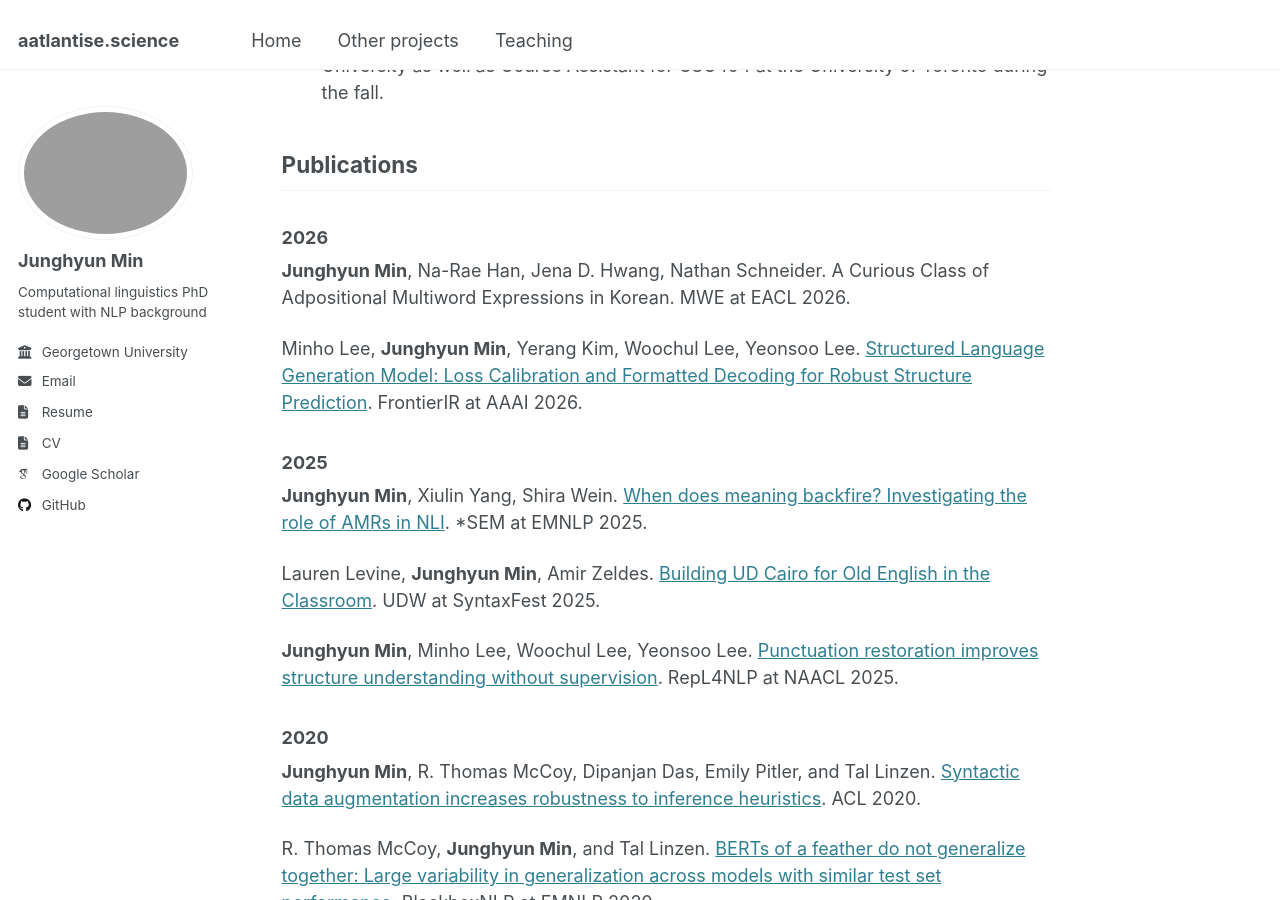
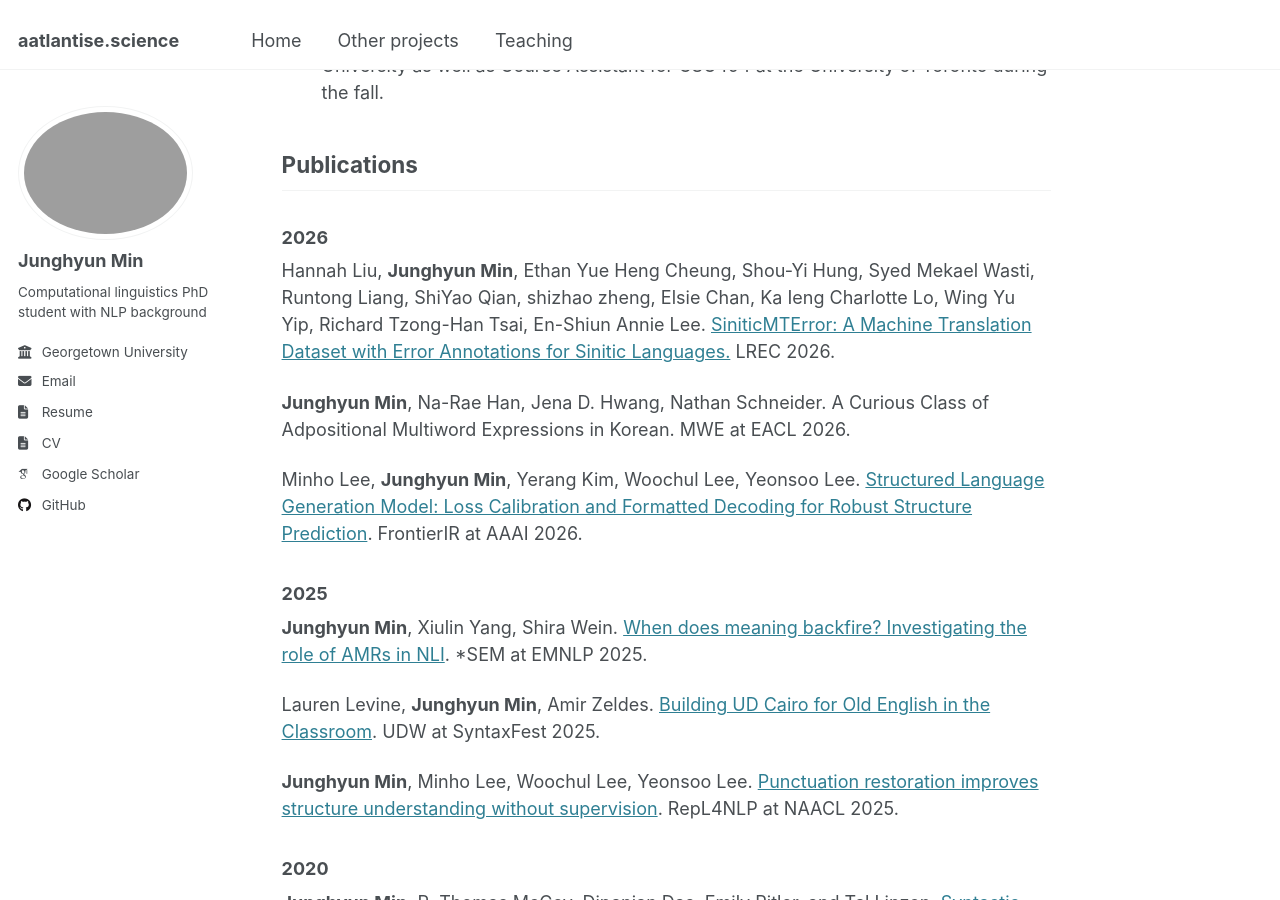
Before and after one commit to Aatlantise/aatlantise.github.io, a Jekyll site: the page built from _pages/about.md, in a window 1280 px wide and 900 px high, scrolled down 735 px. Built offline with Jekyll 4.4.1, drawn with Linux system fonts in a browser that asks for light colours; some web fonts are replaced.

Commit message:
[Chore] Add paper
* Add SiniticMTError
* Still salty about CantoNLU rejection >:(

```diff
--- a/_pages/about.md
+++ b/_pages/about.md
@@ -31,6 +31,10 @@ as well as Course Assistant for CSC494 at the University of Toronto during the f
 
 ## Publications
 ### 2026
+Hannah Liu, **Junghyun Min**, Ethan Yue Heng Cheung, Shou-Yi Hung, Syed Mekael Wasti, Runtong Liang, ShiYao Qian, shizhao zheng, Elsie Chan, Ka Ieng Charlotte Lo, Wing Yu Yip, Richard Tzong-Han Tsai, En-Shiun Annie Lee.
+[SiniticMTError: A Machine Translation Dataset with Error Annotations for Sinitic Languages.](https://arxiv.org/abs/2509.20557v1)
+LREC 2026.
+
 **Junghyun Min**, Na-Rae Han, Jena D. Hwang, Nathan Schneider.
 A Curious Class of Adpositional Multiword Expressions in Korean.
 MWE at EACL 2026.
```
